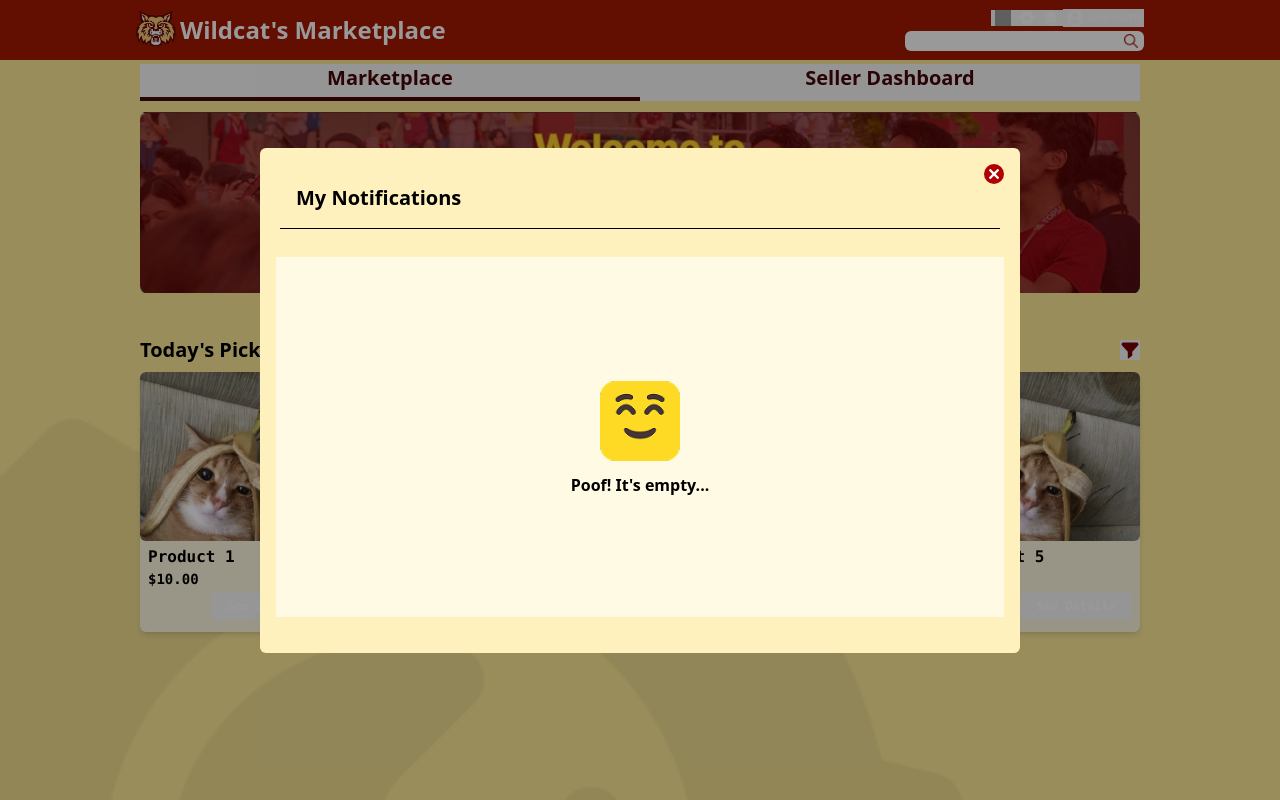
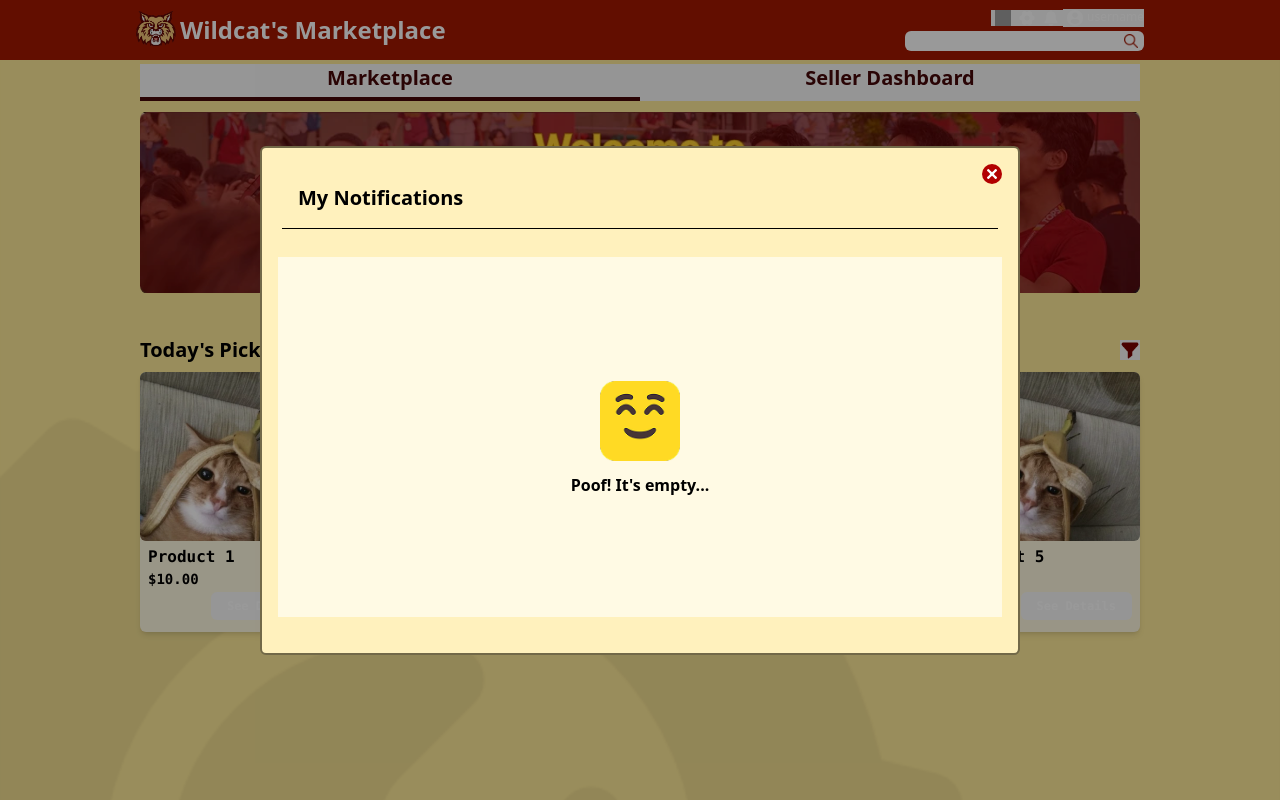
Before and after one commit to SundenJaeger/wildcats-marketplace, a React (Vite) app in the folder wildcats-marketplace-frontend/wildcats-marketplace-frontend/: page /home in a window 1280 px wide. Both pictures are taken after a click on the button 1050 px from the left and 18 px from the top of the page. Shown: the top 800 px of the page. Built offline with nearby package versions, Linux system fonts and the light colour scheme; grey boxes are pictures that could not be loaded.

Commit message:
Update border color for SettingsModal, NotificationsModal, ProfileModal

```diff
--- a/wildcats-marketplace-frontend/wildcats-marketplace-frontend/src/components/NotificationsModal.jsx
+++ b/wildcats-marketplace-frontend/wildcats-marketplace-frontend/src/components/NotificationsModal.jsx
@@ -4,7 +4,7 @@ import assets from '../assets/assets'
 const NotificationsModal = ({onClose}) => {
   return (
     <div className='fixed inset-0 flex flex-col justify-center items-center bg-black/40 z-51'>
-      <div className='flex flex-col justify-between bg-[#fff1bd] border-[#FFE26D] rounded-md p-4 w-190 h-auto'>
+      <div className='flex flex-col justify-between bg-[#fff1bd] rounded-md p-4 w-190 h-auto border-2 border-[#726948]'>
 
         <div className='flex justify-between items-start'>
             <div className='flex flex-col ml-5 mt-5 mb-2'>
--- a/wildcats-marketplace-frontend/wildcats-marketplace-frontend/src/components/ProfileModal.jsx
+++ b/wildcats-marketplace-frontend/wildcats-marketplace-frontend/src/components/ProfileModal.jsx
@@ -10,7 +10,7 @@ const ProfileModal = ({onClose}) => {
 
     return (
     <div className='fixed inset-0 flex flex-col justify-center items-center bg-black/40 z-51'>
-        <div className='flex flex-col justify-between bg-[#fff1bd] border-[#FFE26D] rounded-md p-4 w-200 h-auto pb-8'>
+        <div className='flex flex-col justify-between bg-[#fff1bd] rounded-md p-4 w-200 h-auto pb-8 border-2 border-[#726948]'>
 
         <div className='flex justify-between items-start '>
             <div className='flex flex-col ml-5 mt-5 mb-2'>
--- a/wildcats-marketplace-frontend/wildcats-marketplace-frontend/src/components/SettingsModal.jsx
+++ b/wildcats-marketplace-frontend/wildcats-marketplace-frontend/src/components/SettingsModal.jsx
@@ -54,7 +54,7 @@ const SettingsModal = ({onClose, onLogout}) => {
 
   return (
     <div className='fixed inset-0 flex flex-col justify-center items-center bg-black/40 z-51'>
-      <div className='flex flex-col justify-start bg-[#fff1bd] border-2 border-red-800 rounded-lg p-4 w-230 min-h-200'>
+      <div className='flex flex-col justify-start bg-[#fff1bd] border-2 border-[#726948] rounded-lg p-4 w-230 min-h-200'>
 
         <div className='flex justify-end items-start'>
                 <div onClick={onClose}
```
